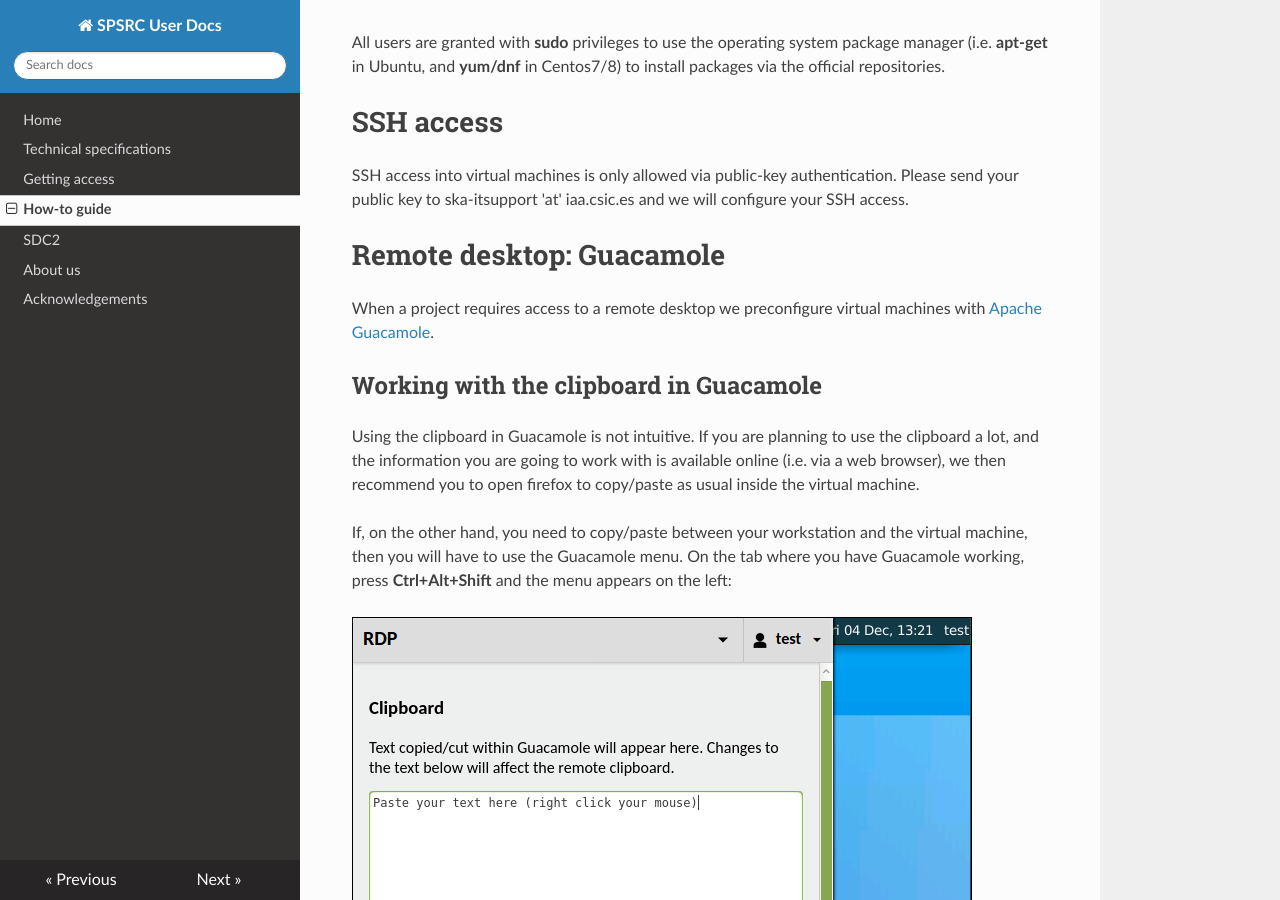
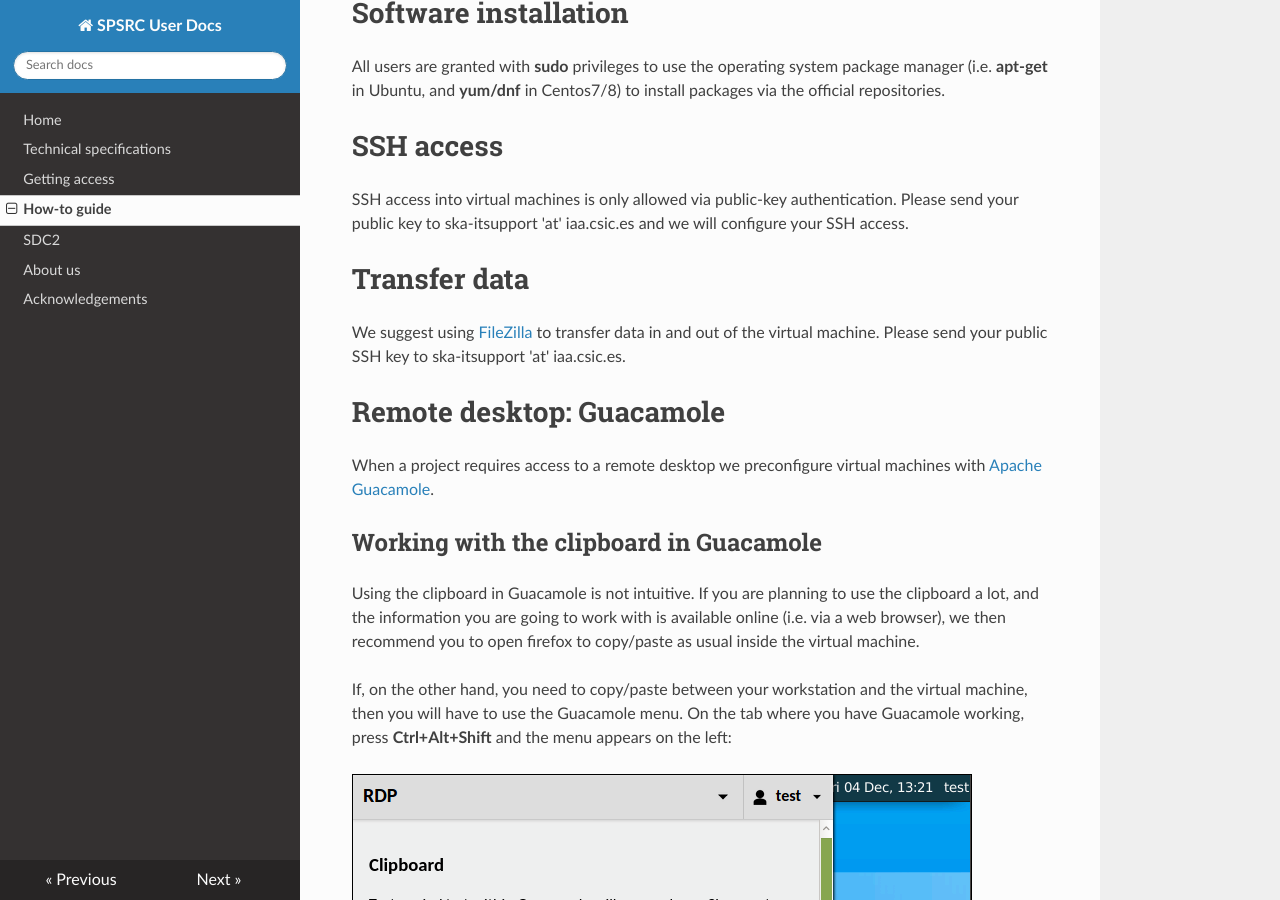
Before and after one commit to espsrc/spsrc_user_docs, an MkDocs documentation site: the page built from docs/howto.md, in a window 1280 px wide and 900 px high, scrolled down 1393 px. Built offline with MkDocs 1.6.1, drawn with Linux system fonts in a browser that asks for light colours; nearby versions of some CDN libraries.

Commit message:
Add transfer data

```diff
--- a/docs/howto.md
+++ b/docs/howto.md
@@ -8,6 +8,7 @@ Here we gather a collection of how-to notes to help users self-managing their vi
   * [Delete a user account](#delete-a-user-account)
 - [Software installation](#software-installation)
 - [SSH access](#ssh-access)
+- [Transfer data](#rransfer-data)
 - [Remote desktop: Guacamole](#remote-desktop-guacamole)
   * [Working with the clipboard in Guacamole](#working-with-the-clipboard-in-guacamole)
   * [How to change your password in Guacamole](#how-to-change-your-password-in-guacamole)
@@ -63,6 +64,11 @@ repositories.
 
 SSH access into virtual machines is only allowed via public-key authentication.
 Please send your public key to ska-itsupport 'at' iaa.csic.es and we will configure your SSH access.
+
+# Transfer data
+
+We suggest using [FileZilla](https://filezilla-project.org/download.php?type=client) to transfer data
+in and out of the virtual machine. Please send your public SSH key to ska-itsupport 'at' iaa.csic.es.
 
 # Remote desktop: Guacamole
 
```
